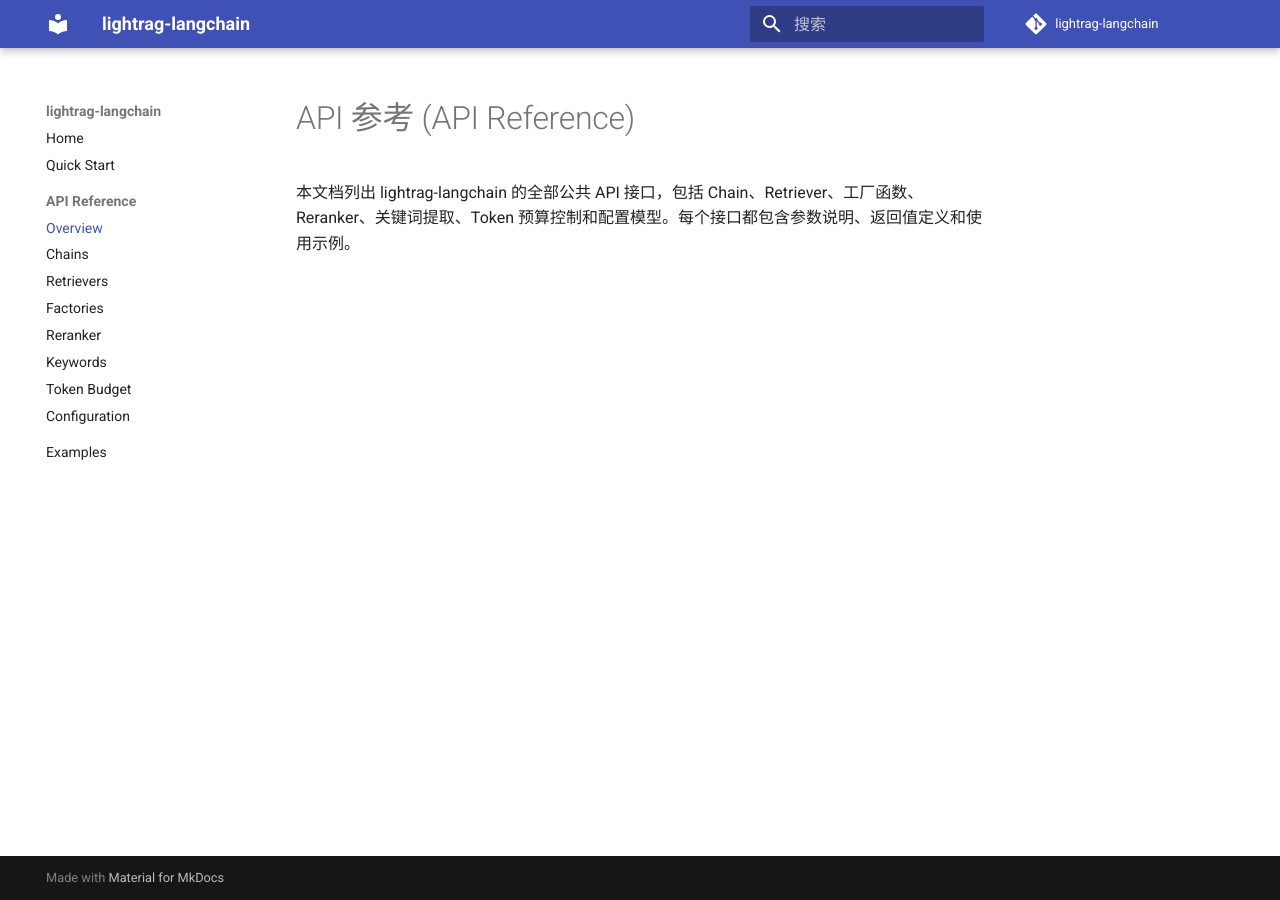
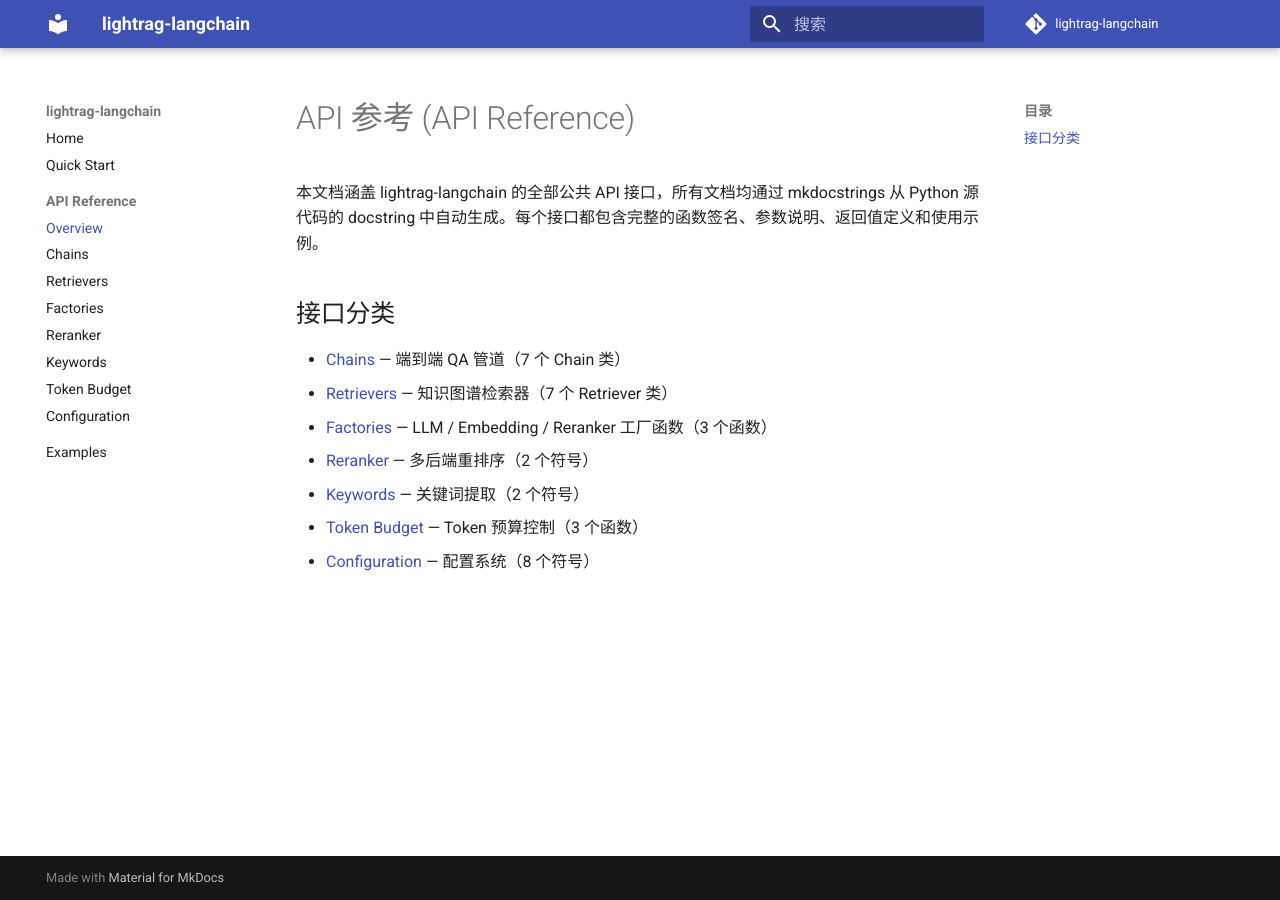
Before and after one commit to ooptsd/lightrag-langchain, an MkDocs documentation site: the page built from docs/api-reference/index.md, in a window 1280 px wide. Built offline with MkDocs 1.6.1 and Material for MkDocs 9.7.7, drawn with Linux system fonts in a browser that asks for light colours; comment, search, counter and statistics services are not loaded.

Commit message:
feat(07-02): add API reference pages — Reranker, Keywords, Token Budget, Overview Index
- docs/api-reference/reranker.md: 2 ::: directives (LightRAGReranker, Reranker)
- docs/api-reference/keywords.md: 2 ::: directives (extract_keywords, KeywordsSchema)
- docs/api-reference/token-budget.md: 3 ::: directives (3 truncation functions)
- docs/api-reference/index.md: overview with links to all 7 sub-pages
- All ::: directives use source module paths (Pitfall 1 avoided)
- mkdocs build --strict passes with 0 errors, 31 total directives

```diff
--- a/docs/api-reference/index.md
+++ b/docs/api-reference/index.md
@@ -1,3 +1,13 @@
 # API 参考 (API Reference)
 
-本文档列出 lightrag-langchain 的全部公共 API 接口，包括 Chain、Retriever、工厂函数、Reranker、关键词提取、Token 预算控制和配置模型。每个接口都包含参数说明、返回值定义和使用示例。
+本文档涵盖 lightrag-langchain 的全部公共 API 接口，所有文档均通过 mkdocstrings 从 Python 源代码的 docstring 中自动生成。每个接口都包含完整的函数签名、参数说明、返回值定义和使用示例。
+
+## 接口分类
+
+- [Chains](chains.md) — 端到端 QA 管道（7 个 Chain 类）
+- [Retrievers](retrievers.md) — 知识图谱检索器（7 个 Retriever 类）
+- [Factories](factories.md) — LLM / Embedding / Reranker 工厂函数（3 个函数）
+- [Reranker](reranker.md) — 多后端重排序（2 个符号）
+- [Keywords](keywords.md) — 关键词提取（2 个符号）
+- [Token Budget](token-budget.md) — Token 预算控制（3 个函数）
+- [Configuration](config.md) — 配置系统（8 个符号）
```
Also changed, not shown: docs/api-reference/keywords.md (+5 -1 lines), docs/api-reference/reranker.md (+5 -1 lines), docs/api-reference/token-budget.md (+7 -1 lines).
